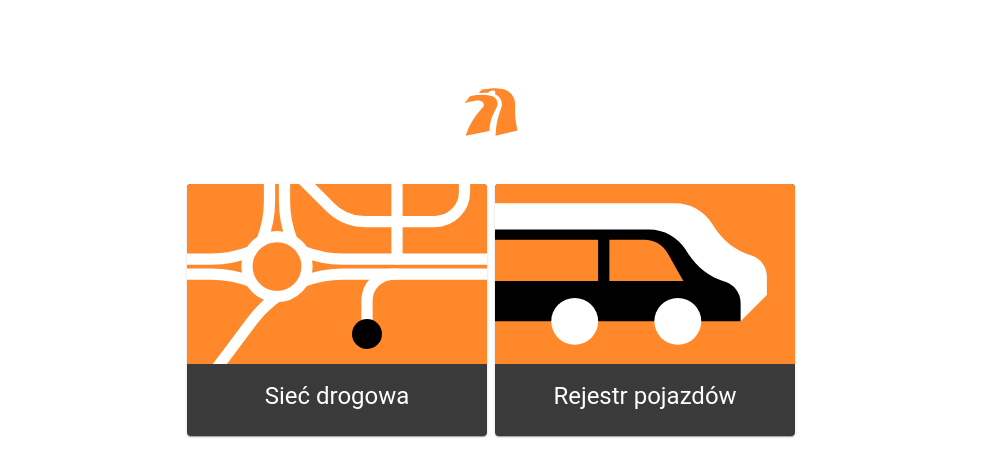
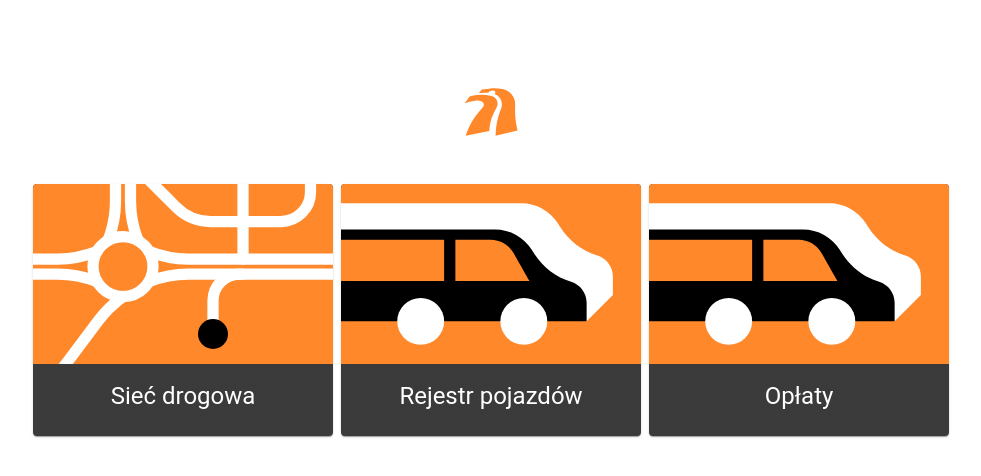
Before and after one commit to Adaxelx/road-manager, a React (Vite) app in the folder frontend/: page /app/home in a window 1280 px wide. Shown: the top 476 px of the page, without its empty margins (149-1130 px from the left). Built offline with nearby package versions, Linux system fonts and the light colour scheme.

Commit message:
Add payments tab

```diff
--- a/frontend/src/features/Home/routes/Home.tsx
+++ b/frontend/src/features/Home/routes/Home.tsx
@@ -20,6 +20,11 @@ export const Home = () => {
                     title="Rejestr pojazdów"
                     icon="/drive.svg"
                 />
+                <HomeButton
+                    href="/app/payments"
+                    title="Opłaty"
+                    icon="/drive.svg"
+                />
             </Grid>
         </Stack>
     );
--- /dev/null
+++ b/frontend/src/features/Payments/routes/PaymentsPresenter.tsx
@@ -0,0 +1,22 @@
+import * as React from "react";
+import { useEffect } from "react";
+
+import { RoadNetworkApi, RoadNetworkDTO } from "@src/api";
+
+export const PaymentsPresenter = () => {
+    const roadNetworkApi: RoadNetworkApi = new RoadNetworkApi();
+    const [roadNetwork, setRoadNetwork] = React.useState<RoadNetworkDTO>({
+        roadDTOS: [],
+    });
+
+    useEffect(() => {
+        loadRoadNetwork();
+    }, []);
+
+    const loadRoadNetwork = async () =>
+        roadNetworkApi
+            .getRoadNetwork()
+            .then((network: RoadNetworkDTO) => setRoadNetwork(network));
+
+    return <h1>Opłaty</h1>;
+};
--- a/frontend/src/mocks/handlers.tsx
+++ b/frontend/src/mocks/handlers.tsx
@@ -11,10 +11,12 @@ const roadsNetwork: any = {
             segments: [
                 {
                     start: {
+                        id: 1,
                         latitude: 51.941,
                         longitude: 19.0945,
                     },
                     end: {
+                        id: 2,
                         latitude: 51.931,
                         longitude: 19.1945,
                     },
@@ -29,10 +31,12 @@ const roadsNetwork: any = {
             segments: [
                 {
                     start: {
+                        id: 3,
                         latitude: 52.941,
                         longitude: 11.0945,
                     },
                     end: {
+                        id: 4,
                         latitude: 51.931,
                         longitude: 11.1945,
                     },
--- a/frontend/src/routes/routes.tsx
+++ b/frontend/src/routes/routes.tsx
@@ -6,6 +6,7 @@ import { Layout } from "@src/shared/Layout/Layout";
 import { DrivePresenter } from "@features/Drive/routes/DrivePresenter";
 import { Home } from "@features/Home/routes/Home";
 import { RoadNetworkPresenter } from "@features/RoadNetwork/routes/RoadNetworkPresenter";
+import { PaymentsPresenter } from "@features/Payments/routes/PaymentsPresenter";
 
 const App = () => {
     return (
@@ -22,6 +23,15 @@ export const routes = [
         path: "/app",
         element: <App />,
         children: [
+            {
+                path: "payments",
+                element: (
+                    <>
+                        <NavHeader />
+                        <PaymentsPresenter />
+                    </>
+                ),
+            },
             {
                 path: "road-network",
                 element: (
--- a/frontend/src/shared/Layout/components/NavHeader/NavHeader.tsx
+++ b/frontend/src/shared/Layout/components/NavHeader/NavHeader.tsx
@@ -18,6 +18,9 @@ export const NavHeader = () => {
                         <Link to="/app/drive">
                             <Button>Rejestr pojazdów</Button>
                         </Link>
+                        <Link to="/app/payments">
+                            <Button>Opłaty</Button>
+                        </Link>
                     </Box>
                 </Toolbar>
             </Container>
```
